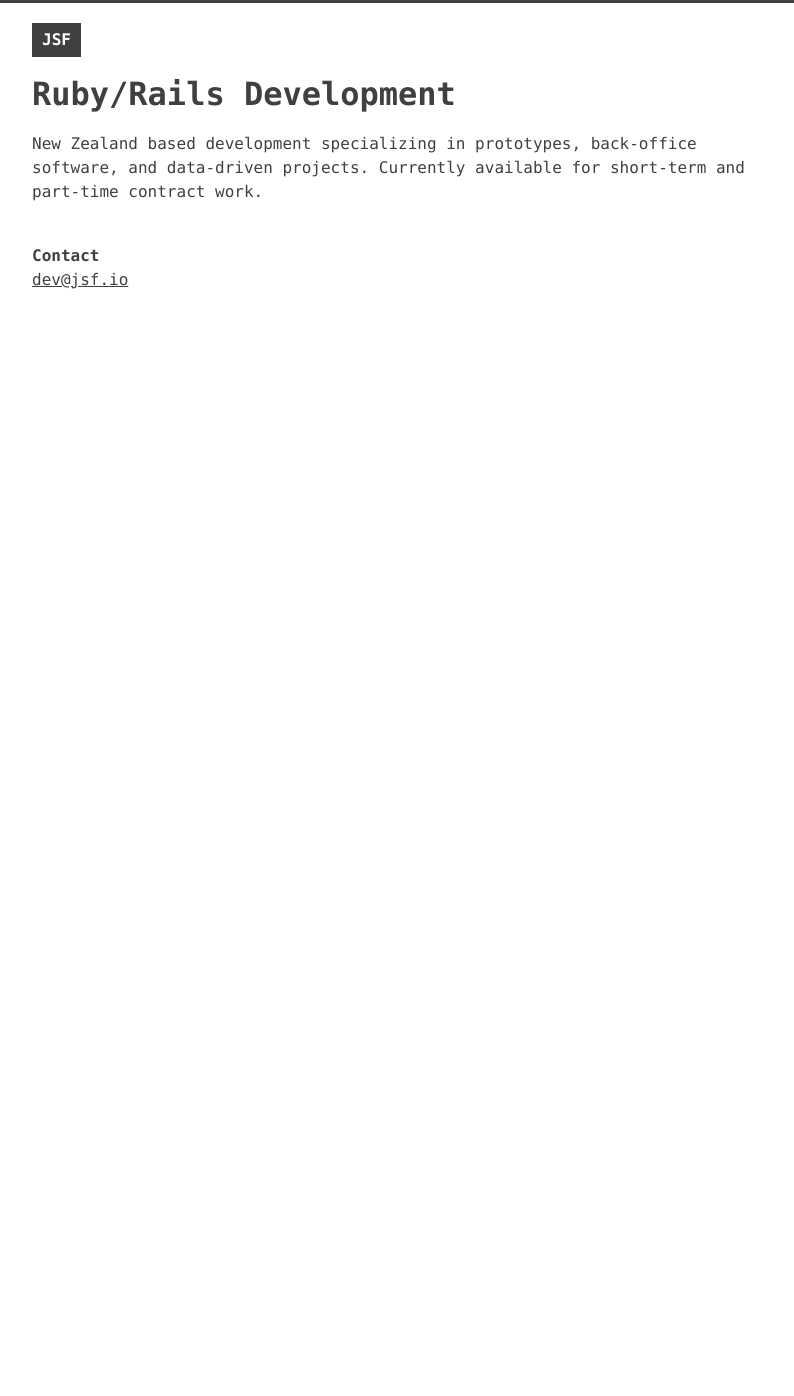
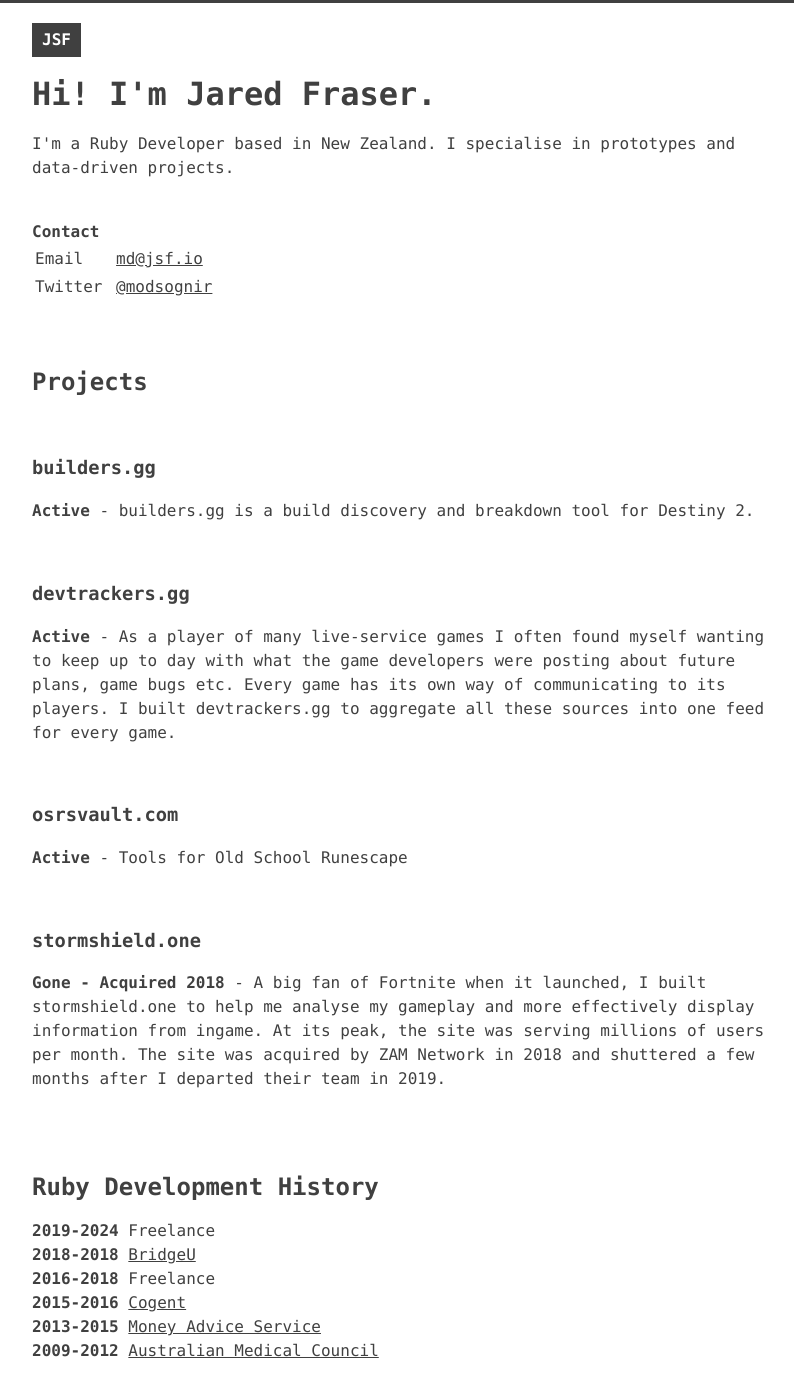
Before and after one commit to modsognir/modsognir.github.io, a plain HTML site: page index.html in a window 1280 px wide. Shown: the part 2-1398 px from the top of the page, without its empty margins (228-1022 px from the left). Before the commit the page ends 800 px from the top, so only its background shows below. Drawn offline with Linux system fonts and the light colour scheme.

Commit message:
Update index.html

```diff
--- a/index.html
+++ b/index.html
@@ -2,7 +2,7 @@
 
 <head>
 
-    <title>Neat CSS</title>
+    <title>jsf.io</title>
 
     <link rel="stylesheet" type="text/css" href="neat.css">
     <link rel="stylesheet" type="text/css" href="custom.css">
@@ -17,13 +17,55 @@
 
     <a class="home" href="/">JSF</a>
 
-    <h1>Ruby/Rails Development</h1>
+    <h1>Hi! I'm Jared Fraser.</h1>
 
-    <p> New Zealand based development specializing in prototypes, back-office software, and data-driven projects. Currently available for short-term and part-time contract work.</p>
+    <p> I'm a Ruby Developer based in New Zealand. I specialise in prototypes and data-driven projects.</p>
 
     <br>
     <strong>Contact</strong>
-    <br><a href="mailto:dev@jsf.io">dev@jsf.io</a>
+    <table>
+      <tr>
+        <td>Email</td>
+        <td>&nbsp;<a href="mailto:md@jsf.io">md@jsf.io</a></td>
+      </tr>
+      <tr>
+        <td>Twitter</td>
+        <td>&nbsp;<a href="https://x.com/modsognir">@modsognir</a></td>
+      </tr>
+    </table>
+
+    <br>
+    <br>
+    <h2>Projects</h2>
+    <br>
+
+    <h3>builders.gg</h3>
+    <p><strong>Active</strong> - builders.gg is a build discovery and breakdown tool for Destiny 2.</p>
+    <br>
+
+    <h3>devtrackers.gg</h3>
+    <p><strong>Active</strong> - As a player of many live-service games I often found myself wanting to keep up to day with what the game developers were posting about future plans, game bugs etc. Every game has its own way of communicating to its players. I built devtrackers.gg to aggregate all these sources into one feed for every game.</p>
+    <br>
+
+    <h3>osrsvault.com</h3>
+    <p><strong>Active</strong> - Tools for Old School Runescape</p>
+    <br>
+
+    <h3>stormshield.one</h3>
+    <p><strong>Gone - Acquired 2018</strong> - A big fan of Fortnite when it launched, I built stormshield.one to help me analyse my gameplay and more effectively display information from ingame. At its peak, the site was serving millions of users per month. The site was acquired by ZAM Network in 2018 and shuttered a few months after I departed their team in 2019.</p>
+    <br>
+    <br>
+
+
+    <h2>Ruby Development History</h2>
+
+    <strong> 2019-2024 </strong>Freelance<br>
+    <strong> 2018-2018 </strong><a href="https://bridge-u.com/">BridgeU</a><br>
+    <strong> 2016-2018 </strong>Freelance<br>
+    <strong> 2015-2016 </strong><a href="https://www.linkedin.com/company/cogentco/posts/?feedView=all">Cogent</a><br>
+    <strong> 2013-2015 </strong><a href="https://www.moneyhelper.org.uk/en">Money Advice Service</a><br>
+    <strong> 2009-2012 </strong><a href="https://www.amc.org.au">Australian Medical Council</a><br>
+    <br>
 </body>
 
 </html>
```
